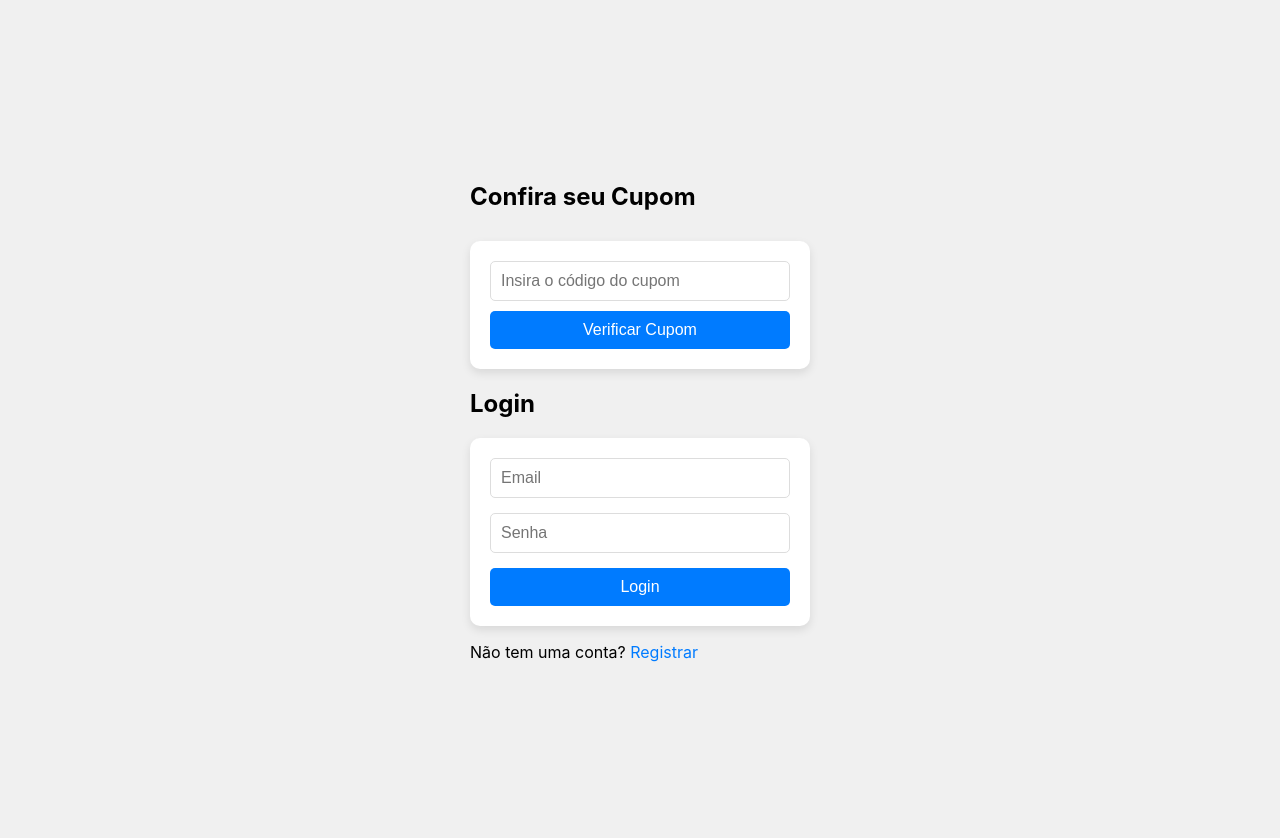
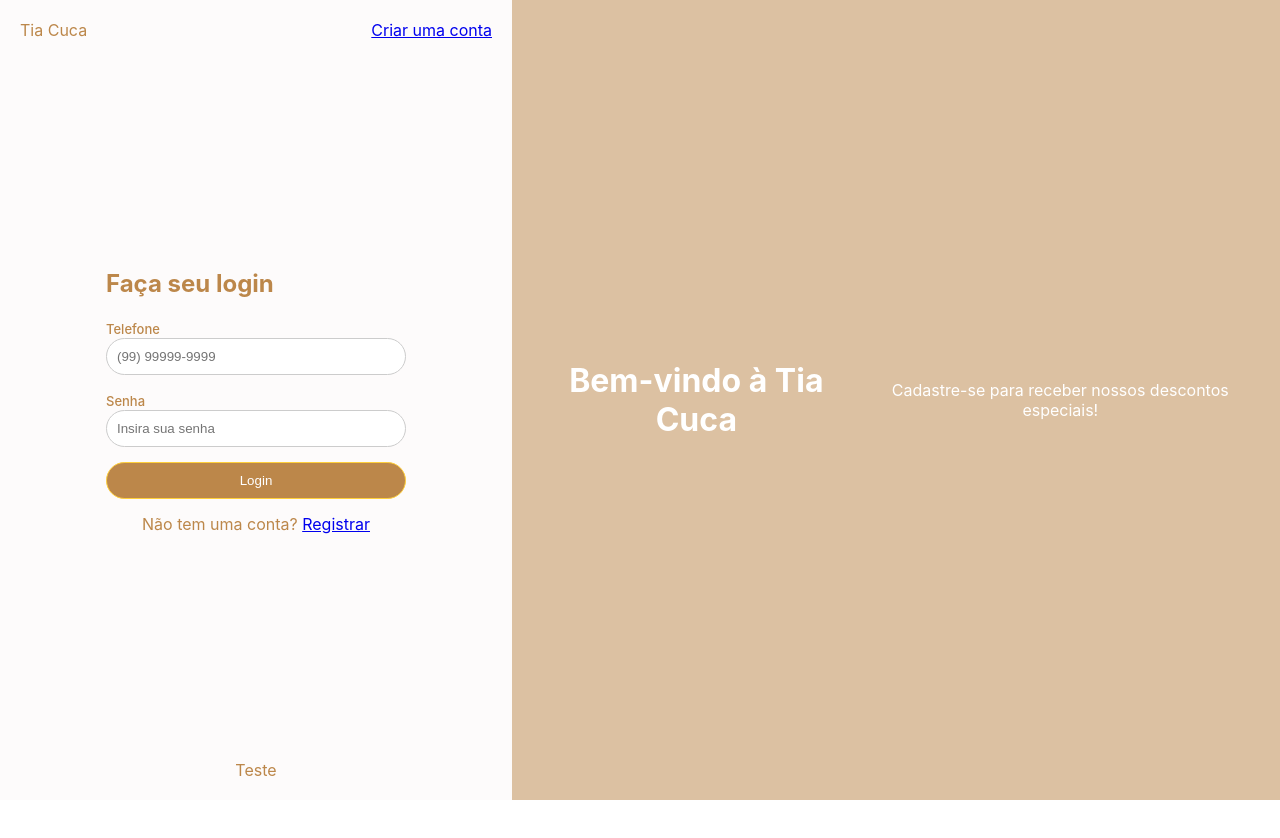
Before and after one commit to babiperina/tiacuca-coupon, a React (Create React App) app: page /coupons in a window 1280 px wide. After the commit the page ends 800 px from the top, so only its background shows below. Built offline with nearby package versions, Linux system fonts and the light colour scheme.

Commit message:
layout das telas de login e cadastro'

```diff
--- a/src/Components/Login.js
+++ b/src/Components/Login.js
@@ -1,13 +1,12 @@
 import React, { useState } from 'react';
 import axios from 'axios';
 import { useNavigate, Link } from 'react-router-dom';
-import './Styles/Auth.css'; // Importando o CSS comum
+import './Styles/NewAuth.css'; // Importando o CSS comum
 
 const Login = () => {
-  const [email, setEmail] = useState('');
+  const [telefone, setTelefone] = useState('');
   const [password, setPassword] = useState('');
   const [message, setMessage] = useState('');
-  const [couponCode, setCouponCode] = useState(''); // Estado para o cupom
   const navigate = useNavigate();
 
   // Função para lidar com login
@@ -15,7 +14,7 @@ const Login = () => {
     e.preventDefault();
     try {
       const response = await axios.post('https://tiacuca-discount.onrender.com/api/auth/login', {
-        email,
+        telefone,
         password,
       });
       localStorage.setItem('token', response.data.token); // Salva o token
@@ -27,56 +26,50 @@ const Login = () => {
     }
   };
 
-  // Função para lidar com o envio do cupom
-  const handleCouponCheck = (e) => {
-    e.preventDefault();
-    if (couponCode.trim() !== '') {
-      navigate(`/cupom-da-muvuka/${couponCode}`); // Redireciona para a rota do cupom
-    }
-  };
-
   return (
-    <div className="auth-container">
+    <div className="parent-div">
+      <div className="content-div">
+        <div className='header'>
           <div>
-      <h2>Confira seu Cupom</h2>
-      {/* Formulário de verificação de cupom */}
-      <div className="coupon-check-container">
-        <form onSubmit={handleCouponCheck} className="coupon-form">
+            Tia Cuca
+          </div>
+          <div>
+            <Link to="/register">Criar uma conta</Link>
+          </div>
+        </div>
+        <div className='main-content'>
+          <form onSubmit={handleLogin}>
+            <h2>Faça seu login</h2>
+            <div>
+              <label>Telefone</label>
               <input
                 type="text"
-            placeholder="Insira o código do cupom"
-            value={couponCode}
-            onChange={(e) => setCouponCode(e.target.value)}
-            className="auth-input"
+                value={telefone}
+                onChange={(e) => setTelefone(e.target.value)}
+                required
+                placeholder="(99) 99999-9999"
               />
-          <button type="submit" className="auth-button">Verificar Cupom</button>
-        </form>
             </div>
             <div>
-      <h2>Login</h2>
-      <form onSubmit={handleLogin} className="auth-form">
-        <input
-          type="email"
-          placeholder="Email"
-          value={email}
-          onChange={(e) => setEmail(e.target.value)}
-          className="auth-input"
-        />
+              <label>Senha</label>
               <input
                 type="password"
-          placeholder="Senha"
                 value={password}
                 onChange={(e) => setPassword(e.target.value)}
-          className="auth-input"
+                required
+                placeholder="Insira sua senha"
               />
-        <button type="submit" className="auth-button">Login</button>
+            </div>
+            <button type="submit">Login</button>
+            {message && <p>{message}</p>}
           </form>
-      <p className="auth-message">{message}</p>
-
-      <p className="auth-link">
-        Não tem uma conta? <Link to="/register">Registrar</Link>
-      </p>
+          <p>Não tem uma conta? <Link to="/register">Registrar</Link></p>
         </div>
+        <div className='footer'>Teste</div>
+      </div>
+      <div className="banner-div">
+        <h1>Bem-vindo à Tia Cuca</h1>
+        <p>Cadastre-se para receber nossos descontos especiais!</p>
       </div>
     </div>
   );
--- a/src/Components/Register.js
+++ b/src/Components/Register.js
@@ -1,18 +1,19 @@
 import React, { useState } from 'react';
 import axios from 'axios';
 import { Link } from 'react-router-dom';
-import './Styles/Auth.css'; // Importando o CSS comum
+import './Styles/NewAuth.css'; // Importando o CSS
 
 const Register = () => {
-  const [email, setEmail] = useState('');
+  const [telefone, setTelefone] = useState('');
   const [password, setPassword] = useState('');
+  const [confirmPassword, setConfirmPassword] = useState('');
   const [message, setMessage] = useState('');
 
   const handleRegister = async (e) => {
     e.preventDefault();
     try {
       const response = await axios.post('https://tiacuca-discount.onrender.com/api/auth/register', {
-        email,
+        telefone,
         password,
       });
       setMessage(response.data.message);
@@ -23,30 +24,59 @@ const Register = () => {
   };
 
   return (
-    <div className="auth-container">
+    <div className="parent-div">
+      <div className="content-div">
+        <div className='header'>
           <div>
-      <h2>Registrar</h2>
-      <form onSubmit={handleRegister} className="auth-form">
+            Tia Cuca
+          </div>
+          <div>
+          <Link to="/">Fazer Login</Link>
+          </div>
+        </div>
+        <div className='main-content'>
+          <form onSubmit={handleRegister}>
+            <h2>Crie sua conta</h2>
+            <div>
+              <label>Telefone</label>
               <input
-          type="email"
-          placeholder="Email"
-          value={email}
-          onChange={(e) => setEmail(e.target.value)}
-          className="auth-input"
+                type="text"
+                value={telefone}
+                onChange={(e) => setTelefone(e.target.value)}
+                required
+                placeholder="(99) 99999-9999"
               />
+            </div>
+            <div>
+              <label>Senha</label>
               <input
                 type="password"
-          placeholder="Senha"
                 value={password}
                 onChange={(e) => setPassword(e.target.value)}
-          className="auth-input"
+                required
+                placeholder="Insira sua senha"
               />
-        <button type="submit" className="auth-button">Registrar</button>
+            </div>
+            <div>
+              <label>Confirmação de senha</label>
+              <input
+                type="password"
+                value={confirmPassword}
+                onChange={(e) => setConfirmPassword(e.target.value)}
+                required
+                placeholder="Confirme sua senha"
+              />
+            </div>
+            <button type="submit">Cadastrar</button>
+            {message && <p>{message}</p>}
           </form>
-      <p className="auth-message">{message}</p>
-      <p className="auth-link">
-        Já tem uma conta? <Link to="/">Login</Link>
-      </p>
+          <p>Já possui uma conta? <Link to="/">Login</Link></p>
+        </div>
+        <div className='footer'>Teste</div>
+      </div>
+      <div className="banner-div">
+        <h1>Bem-vindo à Tia Cuca</h1>
+        <p>Cadastre-se para receber nossos descontos especiais!</p>
       </div>
     </div>
   );
--- a/src/Components/Styles/Auth.css
+++ /dev/null
@@ -1,126 +0,0 @@
-/* Auth.css */
-
-/* Container principal */
-.auth-container {
-  display: flex;
-  flex-direction: row;
-  align-items: center;
-  justify-content: center;
-  min-height: 100vh;
-  background-color: #f0f0f0;
-  gap: 50px;
-  padding: 20px;
-}
-
-/* Formulário */
-.auth-form {
-  display: flex;
-  flex-direction: column;
-  width: 300px;
-  background-color: #ffffff;
-  padding: 20px;
-  border-radius: 10px;
-  box-shadow: 0 4px 10px rgba(0, 0, 0, 0.1);
-}
-
-.auth-input {
-  margin-bottom: 15px;
-  padding: 10px;
-  border: 1px solid #ddd;
-  border-radius: 5px;
-  font-size: 16px;
-}
-
-.auth-button {
-  padding: 10px;
-  background-color: #007bff;
-  color: white;
-  border: none;
-  border-radius: 5px;
-  cursor: pointer;
-  font-size: 16px;
-}
-
-.auth-button:hover {
-  background-color: #0056b3;
-}
-
-.auth-message {
-  margin-top: 15px;
-  color: green;
-}
-
-.auth-link {
-  margin-top: 10px;
-}
-
-.auth-link a {
-  color: #007bff;
-  text-decoration: none;
-}
-
-.auth-link a:hover {
-  text-decoration: underline;
-}
-
-/* Estilo para a área de verificação de cupom */
-.coupon-check-container {
-  margin-top: 30px;
-  padding: 20px;
-  background-color: #ffffff;
-  border-radius: 10px;
-  width: 300px;
-  box-shadow: 0 4px 10px rgba(0, 0, 0, 0.1);
-}
-
-.coupon-form {
-  display: flex;
-  flex-direction: column;
-}
-
-.coupon-form .auth-input {
-  margin-bottom: 10px;
-}
-
-/* Responsividade para telas menores */
-@media (max-width: 768px) {
-  .auth-container {
-    flex-direction: column; /* Alinhar os elementos em coluna */
-    gap: 20px;
-    padding: 10px;
-  }
-
-  .auth-form, .coupon-check-container {
-    width: 100%; /* Ocupar toda a largura disponível em telas pequenas */
-    max-width: 350px; /* Define uma largura máxima para telas maiores */
-  }
-
-  .auth-input, .auth-button {
-    font-size: 14px; /* Reduz o tamanho da fonte */
-    padding: 8px;
-  }
-
-  .auth-link {
-    font-size: 14px; /* Reduz o tamanho da fonte do link */
-  }
-}
-
-@media (max-width: 480px) {
-  .auth-form, .coupon-check-container {
-    width: 100%; /* Ocupar toda a largura disponível em telas bem pequenas */
-    padding: 15px; /* Reduzir o padding */
-  }
-
-  .auth-input, .auth-button {
-    font-size: 12px; /* Reduzir ainda mais o tamanho da fonte para telas muito pequenas */
-    padding: 6px;
-  }
-
-  .auth-link {
-    font-size: 12px; /* Reduz o tamanho da fonte do link */
-  }
-
-  .auth-container {
-    gap: 10px; /* Reduz o espaçamento entre os elementos */
-  }
-}
--- /dev/null
+++ b/src/Components/Styles/NewAuth.css
@@ -0,0 +1,100 @@
+.parent-div {
+    display: grid;
+    grid-template-columns: repeat(5, 1fr);
+    grid-template-rows: repeat(5, 1fr);
+    grid-column-gap: 0px;
+    grid-row-gap: 0px;
+    height: 100vh;
+    background-color: #FDFBFB;
+    color: #BC874A;
+}
+
+.content-div {
+    grid-area: 1 / 1 / 6 / 3;
+    display: flex;
+    flex-direction: column;
+    justify-content: space-between; /* Distribui header no topo e footer embaixo */
+    align-items: stretch; /* Permite que o main-content ocupe todo o espaço */
+    height: 100%; /* Ocupa toda a altura disponível */
+}
+
+.header {
+    margin: 20px;
+    display: flex; /* Habilita o layout flex */
+    justify-content: space-between; /* Espaço entre os itens */
+    align-items: center; /* Alinha os itens verticalmente ao centro */
+    border-radius: 5px;
+}
+
+.main-content {
+    flex-grow: 1; /* Permite que o main ocupe o espaço restante */
+    display: flex;
+    flex-direction: column;
+    justify-content: center;
+    align-items: center;
+    border-radius: 5px;
+}
+
+.footer {
+    margin: 20px;
+    display: flex; /* Habilita o layout flex */
+    justify-content: center; /* Espaço entre os itens */
+    align-items: center; /* Alinha os itens verticalmente ao centro */
+    border-radius: 5px;
+}
+
+.banner-div {
+    grid-area: 1 / 3 / 6 / 6;
+    display: flex;
+    justify-content: center;
+    align-items: center;
+    background-color: #DCC1A2;
+    color: white;
+    text-align: center;
+    padding: 20px;
+}
+
+form {
+    display: flex;
+    flex-direction: column;
+    width: 100%;
+    max-width: 300px;
+}
+
+form h2 {
+    margin-bottom: 20px;
+}
+
+form div {
+    margin-bottom: 15px;
+}
+
+form div label {
+    font-size: small;
+    font-weight: 500;
+}
+
+form input {
+    width: 100%;
+    padding: 10px;
+    border: 1px solid #ccc;
+    border-radius: 20px;
+    box-sizing: border-box; /* Inclui padding e borda na largura total */
+}
+
+button {
+    padding: 10px;
+    background-color: #BC874A;
+    color: white;
+    border: 1px solid #FFCF3A;
+    border-radius: 20px;
+    cursor: pointer;
+}
+
+button:hover {
+    background-color: #EEBC20;
+}
+
+p {
+    margin-top: 15px;
+}
```
Lines whose indentation alone changed are shown as unchanged.
